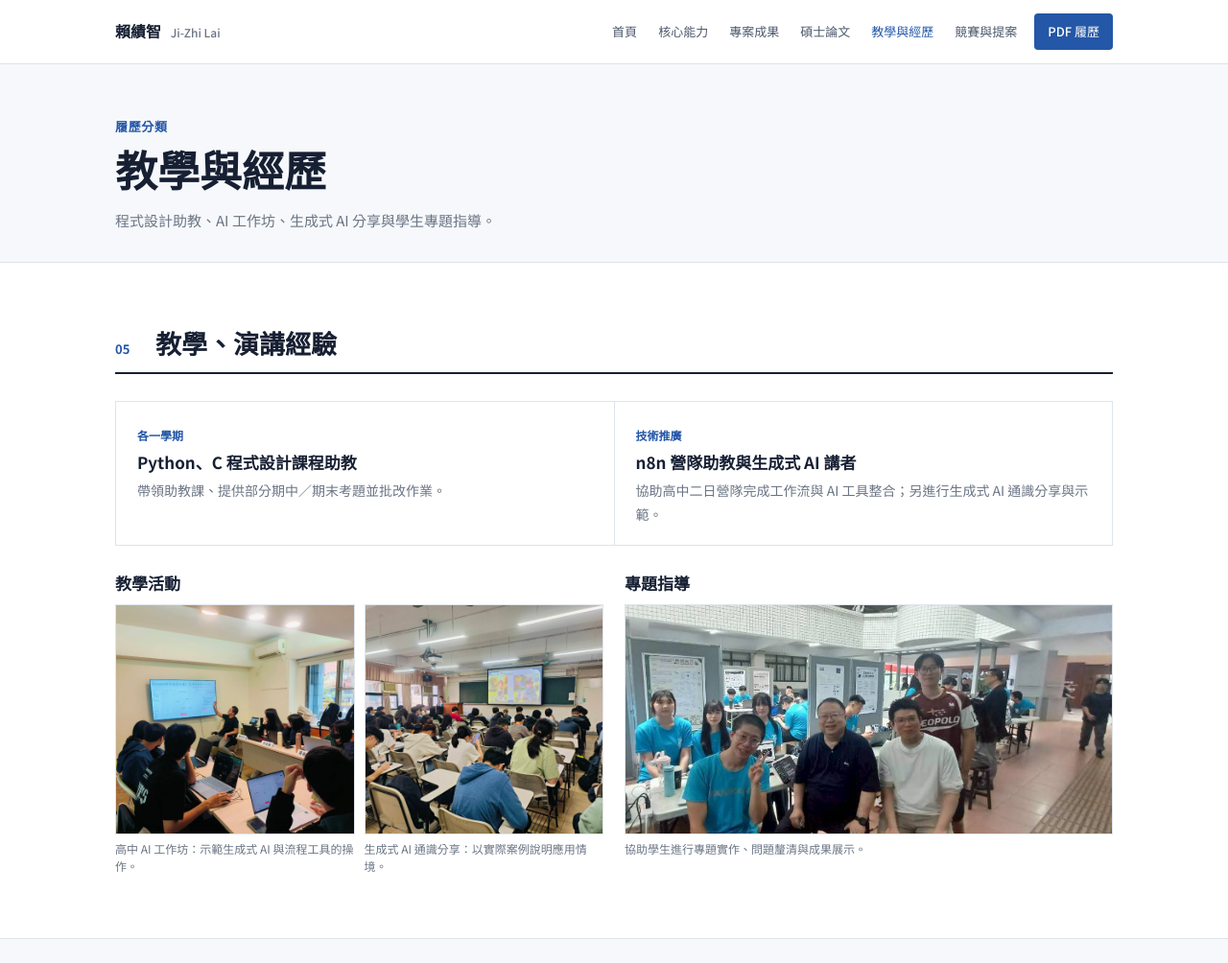
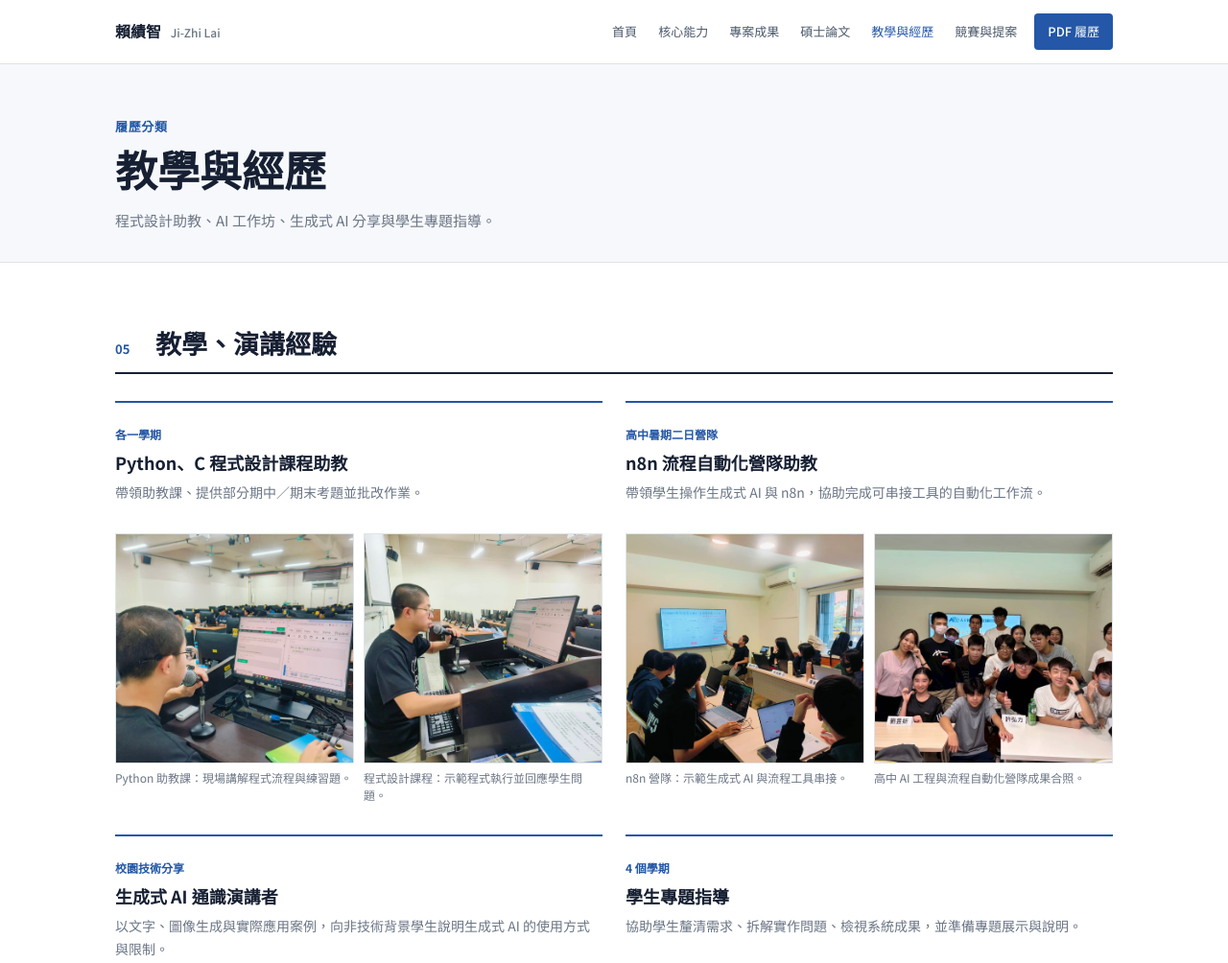
Before and after one commit to thisisanOldMan/thisisanOldMan.github.io, a plain HTML site: page experience.html in a window 1280 px wide. Shown: the top 1004 px of the page at 96% size. Drawn offline with Linux system fonts and the light colour scheme.

Commit message:
Refine resume media and research results

```diff
--- a/experience.html
+++ b/experience.html
@@ -25,7 +25,7 @@
         <a href="thesis.html" data-page="thesis">碩士論文</a>
         <a href="experience.html" data-page="experience" aria-current="page">教學與經歷</a>
         <a href="competitions.html" data-page="competitions">競賽與提案</a>
-        <a class="pdf-link" href="resume.pdf" download>PDF 履歷</a>
+        <a class="pdf-link" href="賴績智_履歷_0963671837.pdf" download="賴績智_履歷_0963671837.pdf">PDF 履歷</a>
       </nav>
     </div>
   </header>
@@ -40,13 +40,23 @@
     <section id="experience" class="section">
       <div class="container">
         <div class="section-title"><p>05</p><h2>教學、演講經驗</h2></div>
-        <div class="experience-grid">
-          <article><span>各一學期</span><h3>Python、C 程式設計課程助教</h3><p>帶領助教課、提供部分期中／期末考題並批改作業。</p></article>
-          <article><span>技術推廣</span><h3>n8n 營隊助教與生成式 AI 講者</h3><p>協助高中二日營隊完成工作流與 AI 工具整合；另進行生成式 AI 通識分享與示範。</p></article>
-        </div>
-        <div class="photo-stories" aria-label="教學與專題指導活動照片">
-          <section><h3>教學活動</h3><div class="photo-grid"><figure><img src="assets/teaching-workshop-live.jpg" alt="賴績智於高中 AI 工作坊示範工具操作" loading="lazy"><figcaption>高中 AI 工作坊：示範生成式 AI 與流程工具的操作。</figcaption></figure><figure><img src="assets/teaching-generative-ai-talk.jpg" alt="賴績智進行生成式 AI 通識演講" loading="lazy"><figcaption>生成式 AI 通識分享：以實際案例說明應用情境。</figcaption></figure></div></section>
-          <section><h3>專題指導</h3><div class="single-photo"><figure><img src="assets/project-guidance.jpg" alt="賴績智參與學生專題指導與成果展示" loading="lazy"><figcaption>協助學生進行專題實作、問題釐清與成果展示。</figcaption></figure></div></section>
+        <div class="teaching-stories" aria-label="教學、演講與專題指導經驗">
+          <article class="teaching-story" data-experience="programming-ta">
+            <header><span>各一學期</span><h3>Python、C 程式設計課程助教</h3><p>帶領助教課、提供部分期中／期末考題並批改作業。</p></header>
+            <div class="photo-grid"><figure><img src="assets/teaching-python-01.jpg" alt="賴績智帶領 Python 程式設計助教課"><figcaption>Python 助教課：現場講解程式流程與練習題。</figcaption></figure><figure><img src="assets/teaching-python-02.jpg" alt="賴績智於程式設計課程進行教學"><figcaption>程式設計課程：示範程式執行並回應學生問題。</figcaption></figure></div>
+          </article>
+          <article class="teaching-story" data-experience="n8n-camp">
+            <header><span>高中暑期二日營隊</span><h3>n8n 流程自動化營隊助教</h3><p>帶領學生操作生成式 AI 與 n8n，協助完成可串接工具的自動化工作流。</p></header>
+            <div class="photo-grid"><figure><img src="assets/teaching-n8n-01.jpg" alt="賴績智於 n8n 營隊示範自動化工具"><figcaption>n8n 營隊：示範生成式 AI 與流程工具串接。</figcaption></figure><figure><img src="assets/teaching-n8n-02.jpg" alt="n8n 流程自動化營隊團體合照"><figcaption>高中 AI 工程與流程自動化營隊成果合照。</figcaption></figure></div>
+          </article>
+          <article class="teaching-story" data-experience="ai-talk">
+            <header><span>校園技術分享</span><h3>生成式 AI 通識演講者</h3><p>以文字、圖像生成與實際應用案例，向非技術背景學生說明生成式 AI 的使用方式與限制。</p></header>
+            <div class="photo-grid"><figure><img src="assets/teaching-ai-talk-01.jpg" alt="賴績智進行生成式 AI 通識演講"><figcaption>生成式 AI 通識演講：說明應用情境與操作方式。</figcaption></figure><figure><img src="assets/teaching-ai-talk-02.jpg" alt="生成式 AI 通識演講課堂現場"><figcaption>以圖像生成案例協助學生理解生成式 AI。</figcaption></figure></div>
+          </article>
+          <article class="teaching-story" data-experience="project-guidance">
+            <header><span>4 個學期</span><h3>學生專題指導</h3><p>協助學生釐清需求、拆解實作問題、檢視系統成果，並準備專題展示與說明。</p></header>
+            <div class="photo-grid single-item"><figure><img src="assets/project-guidance.jpg" alt="賴績智參與學生專題指導與成果展示"><figcaption>學生專題成果展示：協助實作檢討與成果說明。</figcaption></figure></div>
+          </article>
         </div>
       </div>
     </section>
--- a/styles.css
+++ b/styles.css
@@ -86,6 +86,8 @@ h1 span { display: block; margin-top: 4px; color: var(--muted); font-size: 20px;
 .project-grid > div:nth-child(2n) { border-right: 0; }
 .project-grid > .wide { grid-column: 1 / -1; border-right: 0; border-bottom: 0; }
 .project-grid h4, .thesis-grid h4 { margin-bottom: 4px; color: var(--blue); font-size: 13px; }
+.thesis-contributions { margin: 0; padding-left: 1.35em; }
+.thesis-contributions li + li { margin-top: 7px; }
 .project-grid p, .thesis-grid p { margin: 0; font-size: 14px; }
 .project-visual { margin: 0; padding: 20px 26px 24px; border-top: 1px solid var(--line); }
 .project-visual img { width: min(100%, 760px); height: var(--media-height); display: block; margin-inline: auto; border: 1px solid var(--line); object-fit: contain; background: var(--white); }
@@ -117,19 +119,16 @@ h1 span { display: block; margin-top: 4px; color: var(--muted); font-size: 20px;
 .compact-projects h3 { margin-bottom: 10px; font-size: 20px; }
 .compact-projects p { margin-bottom: 10px; font-size: 14px; }
 
-.experience-grid { display: grid; grid-template-columns: repeat(2, 1fr); border-top: 1px solid var(--line); border-left: 1px solid var(--line); }
-.experience-grid article { padding: 20px 22px; border-right: 1px solid var(--line); border-bottom: 1px solid var(--line); }
-.experience-grid span { color: var(--blue); font-size: 12px; font-weight: 700; }
-.experience-grid h3 { margin: 4px 0 6px; font-size: 17px; }
-.experience-grid p { margin: 0; color: var(--muted); font-size: 14px; }
-.photo-stories { display: grid; grid-template-columns: repeat(2, 1fr); gap: 22px; margin-top: 28px; }
-.photo-stories > section { min-width: 0; }
-.photo-stories h3 { margin-bottom: 10px; font-size: 17px; }
+.teaching-stories { display: grid; grid-template-columns: repeat(2, minmax(0, 1fr)); gap: 32px 24px; }
+.teaching-story { min-width: 0; padding-top: 18px; border-top: 2px solid var(--blue); }
+.teaching-story header { min-height: 118px; }
+.teaching-story header span { color: var(--blue); font-size: 12px; font-weight: 700; }
+.teaching-story h3 { margin: 4px 0 7px; font-size: 18px; }
+.teaching-story header p { margin: 0; color: var(--muted); font-size: 14px; }
 .photo-grid { display: grid; grid-template-columns: repeat(2, 1fr); gap: 10px; }
-.photo-grid figure, .single-photo figure, .certificate-gallery figure { margin: 0; }
-.photo-grid img, .single-photo img { width: 100%; height: var(--media-height); display: block; border: 1px solid var(--line); object-fit: cover; background: var(--soft); }
-.single-photo { display: grid; grid-template-columns: 1fr; }
-.photo-grid figcaption, .single-photo figcaption, .certificate-gallery figcaption { margin-top: 6px; color: var(--muted); font-size: 12px; line-height: 1.5; }
+.photo-grid figure, .certificate-gallery figure { margin: 0; }
+.photo-grid img { width: 100%; height: var(--media-height); display: block; border: 1px solid var(--line); object-fit: cover; background: var(--soft); }
+.photo-grid figcaption, .certificate-gallery figcaption { margin-top: 6px; color: var(--muted); font-size: 12px; line-height: 1.5; }
 
 .competition-groups { display: grid; grid-template-columns: 1.15fr .85fr; gap: 28px; }
 .section-intro { max-width: 900px; margin: -6px 0 24px; color: var(--muted); }
@@ -168,7 +167,7 @@ h1 span { display: block; margin-top: 4px; color: var(--muted); font-size: 20px;
   .identity { grid-template-columns: minmax(0, 1fr) 112px; gap: 18px; }
   .profile-photo { width: 112px; height: 142px; }
   .section { padding: 50px 0; }
-  .skill-grid, .project-grid, .thesis-grid, .thesis-figures, .compact-projects, .experience-grid, .competition-groups, .contact-grid, .photo-stories, .certificate-gallery { grid-template-columns: 1fr; }
+  .skill-grid, .project-grid, .thesis-grid, .thesis-figures, .compact-projects, .teaching-stories, .competition-groups, .contact-grid, .certificate-gallery { grid-template-columns: 1fr; }
   .project-card header { padding: 21px 19px 0; }
   .project-lead, .flow { margin-inline: 19px; }
   .flow { line-height: 1.7; }
@@ -180,7 +179,8 @@ h1 span { display: block; margin-top: 4px; color: var(--muted); font-size: 20px;
   .project-media-grid { grid-template-columns: 1fr; padding: 18px 19px 20px; }
   .project-media-grid .project-visual img,
   .project-media-grid .project-visual video { height: 220px; }
-  .project-visual img, .project-visual video, .thesis-figures img, .photo-grid img, .single-photo img, .certificate-gallery img { height: 220px; }
+  .teaching-story header { min-height: 0; }
+  .project-visual img, .project-visual video, .thesis-figures img, .photo-grid img, .certificate-gallery img { height: 220px; }
 }
 
 @media (max-width: 430px) {
```
Also changed, not shown: competitions.html (+5 -5 lines), index.html (+2 -2 lines), projects.html (+4 -4 lines), skills.html (+1 -1 lines), thesis.html (+5 -5 lines), assets/teaching-ai-talk-01.jpg (added), assets/teaching-ai-talk-02.jpg (renamed from assets/teaching-generative-ai-talk.jpg), assets/teaching-n8n-01.jpg (renamed from assets/teaching-workshop-live.jpg), assets/teaching-n8n-02.jpg (added), assets/teaching-python-01.jpg (added), assets/teaching-python-02.jpg (added), 2 other files.
